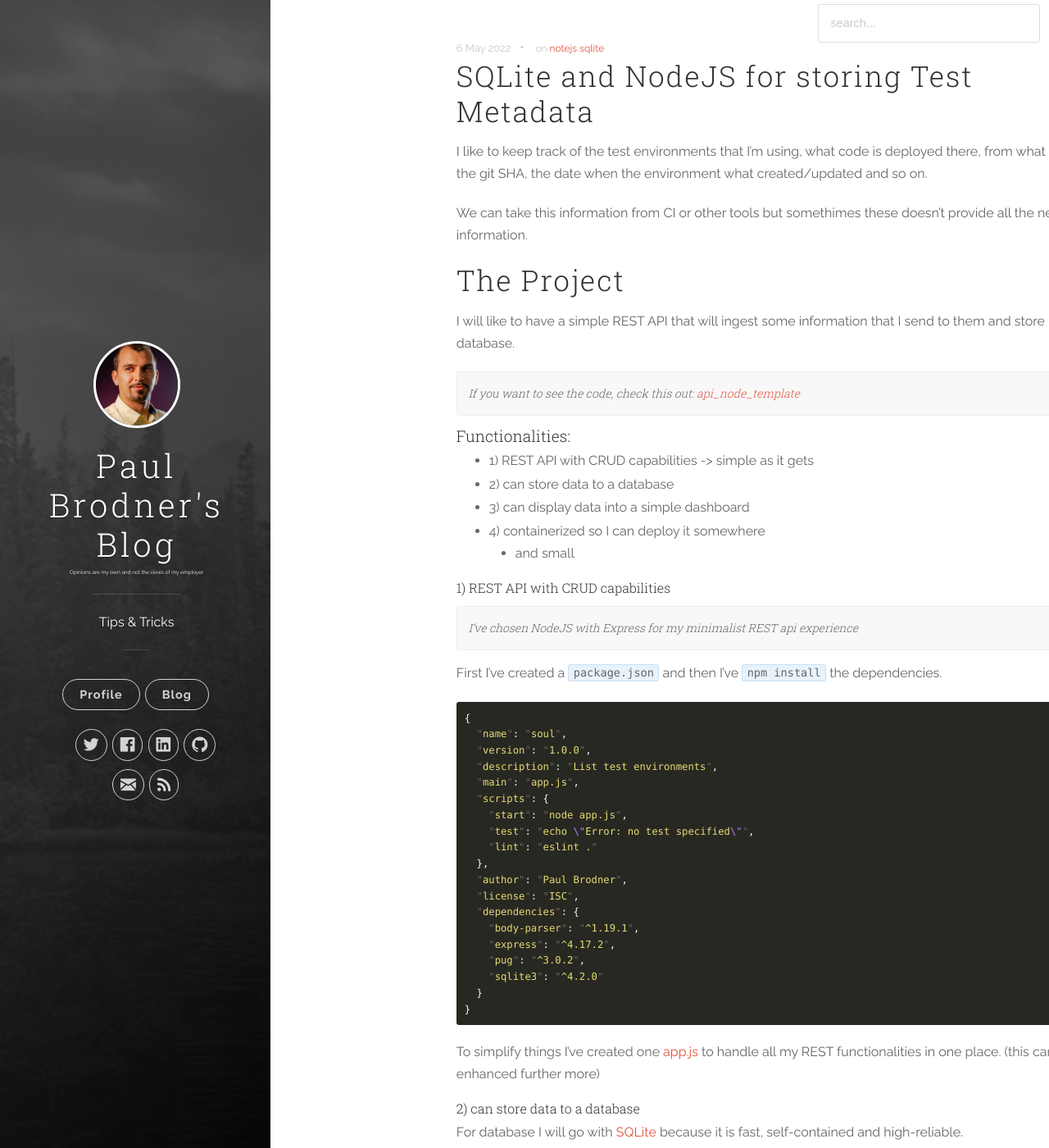
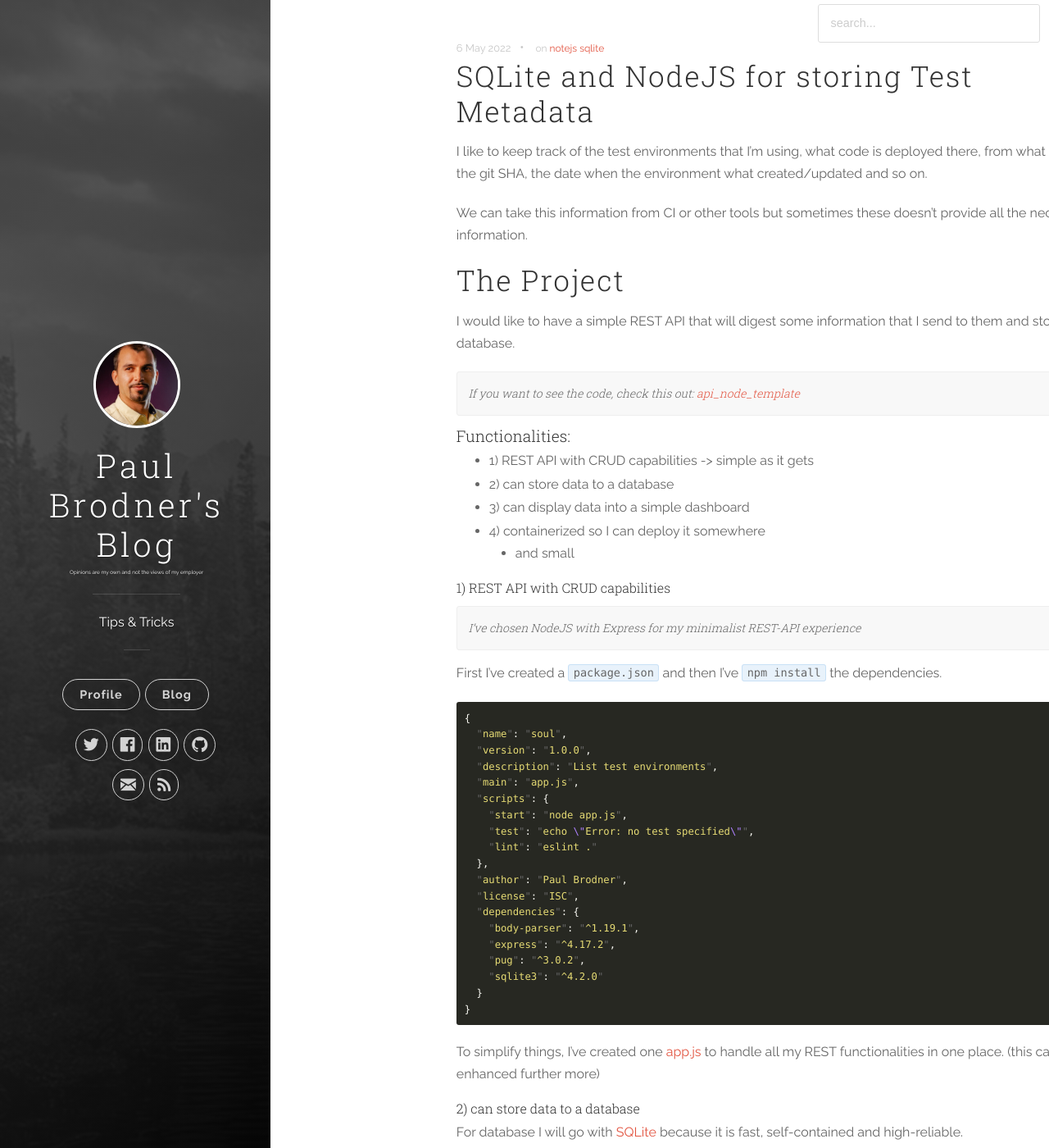
Before and after one commit to paulbrodner/paulbrodner.github.io, a Jekyll site: the page built from _posts/2022-05-06-sqlite-and-nodejs-for-storing-test-metadata.md, in a window 1280 px wide and 1400 px high. Shown: the whole window at 82% size. Built offline with Jekyll 4.4.1, drawn with Linux system fonts in a browser that asks for light colours; comment, search, counter and statistics services are not loaded; some of the changed text lies outside the part shown.

Commit message:
adding SQLite post

````diff
--- a/_posts/2022-05-06-sqlite-and-nodejs-for-storing-test-metadata.md
+++ b/_posts/2022-05-06-sqlite-and-nodejs-for-storing-test-metadata.md
@@ -10,10 +10,10 @@
 
 I like to keep track of the test environments that I'm using, what code is deployed there, from what branch, the git SHA, the date when the environment what created/updated and so on.
 
-We can take this information from CI or other tools but somethimes these doesn't provide all the necessary information.
+We can take this information from CI or other tools but sometimes these doesn't provide all the necessary information.
 
 # The Project
-I will like to have a simple REST API that will ingest some information that I send to them and store it a database.
+I would like to have a simple REST API that will digest some information that I send to them and store it a database.
 >If you want to see the code, check this out: [api_node_template](https://github.com/paulbrodner/api_node_template)
 
 #### Functionalities:
@@ -25,7 +25,7 @@
 
 
 ##### 1) REST API with CRUD capabilities
-> I've chosen NodeJS with Express for my minimalist REST api experience
+> I've chosen NodeJS with Express for my minimalist REST-API experience
 
 First I've created a `package.json` and then I've `npm install` the dependencies.
 ```javascript
@@ -49,7 +49,7 @@
   }
 }
 ```
-To simplify things I've created one [app.js](https://github.com/paulbrodner/api_node_template/blob/master/app.js) to handle all my REST functionalities in one place. (this can be enhanced further more)
+To simplify things, I've created one [app.js](https://github.com/paulbrodner/api_node_template/blob/master/app.js) to handle all my REST functionalities in one place. (this can be enhanced further more)
 
 ##### 2) can store data to a database
 For database I will go with [SQLite](https://www.sqlite.org/index.html) because it is fast, self-contained and high-reliable.
@@ -59,7 +59,7 @@
 ##### 3) can display data into a simple dashboard
 For simple HTML dashboard I've chosen a robust, elegant, feature rich template engine called [pug](https://pugjs.org/api/getting-started.html)
 
-Using pug, I can create the layout and the dashboard page with ease. See [views](https://github.com/paulbrodner/api_node_template/tree/master/views) folder and for CSS, the well known [Bootstrap](https://getbootstrap.com/)
+Using pug, I can create the layout and the dashboard page with ease. See [views](https://github.com/paulbrodner/api_node_template/tree/master/views) folder and for CSS, the well-known [Bootstrap](https://getbootstrap.com/)
 
 ##### 4) containerized so I can deploy it somewhere
 Yeah, Docker all the way, keeping in mind that the final image should be small.
````
